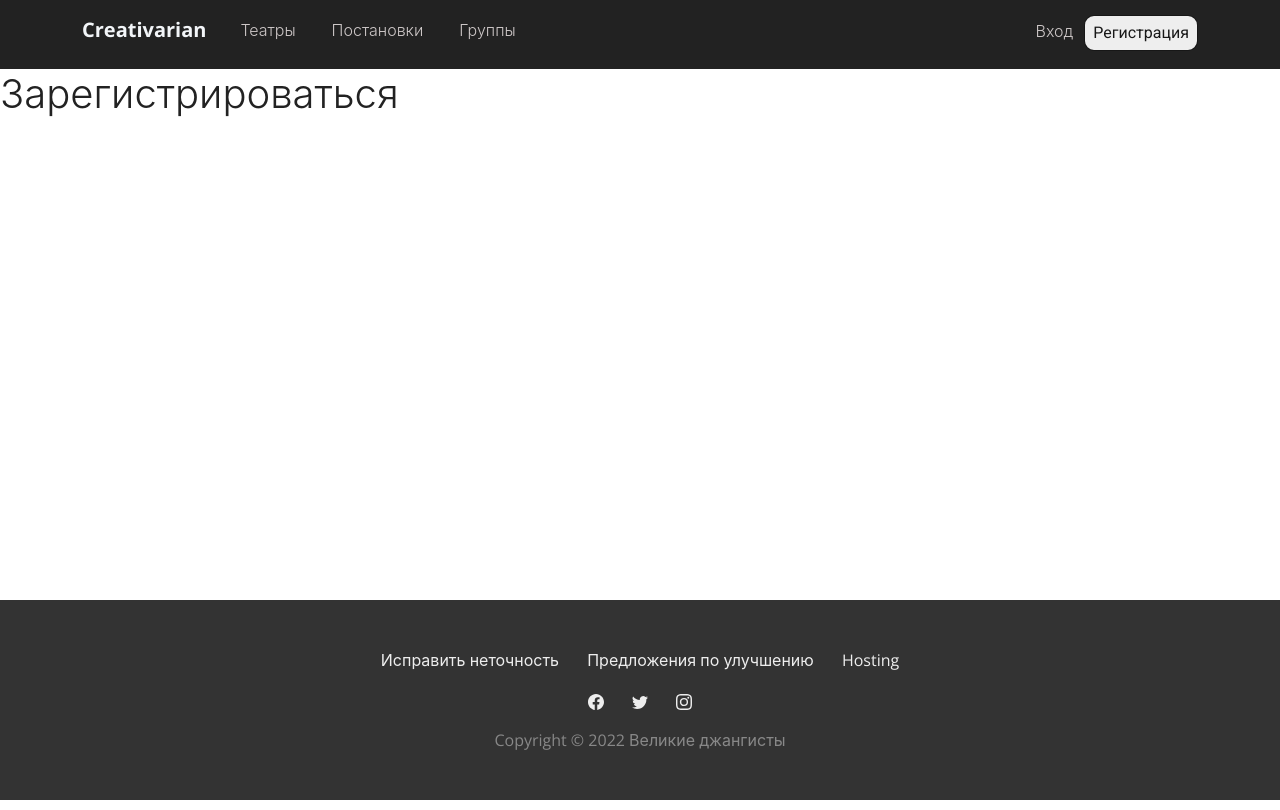
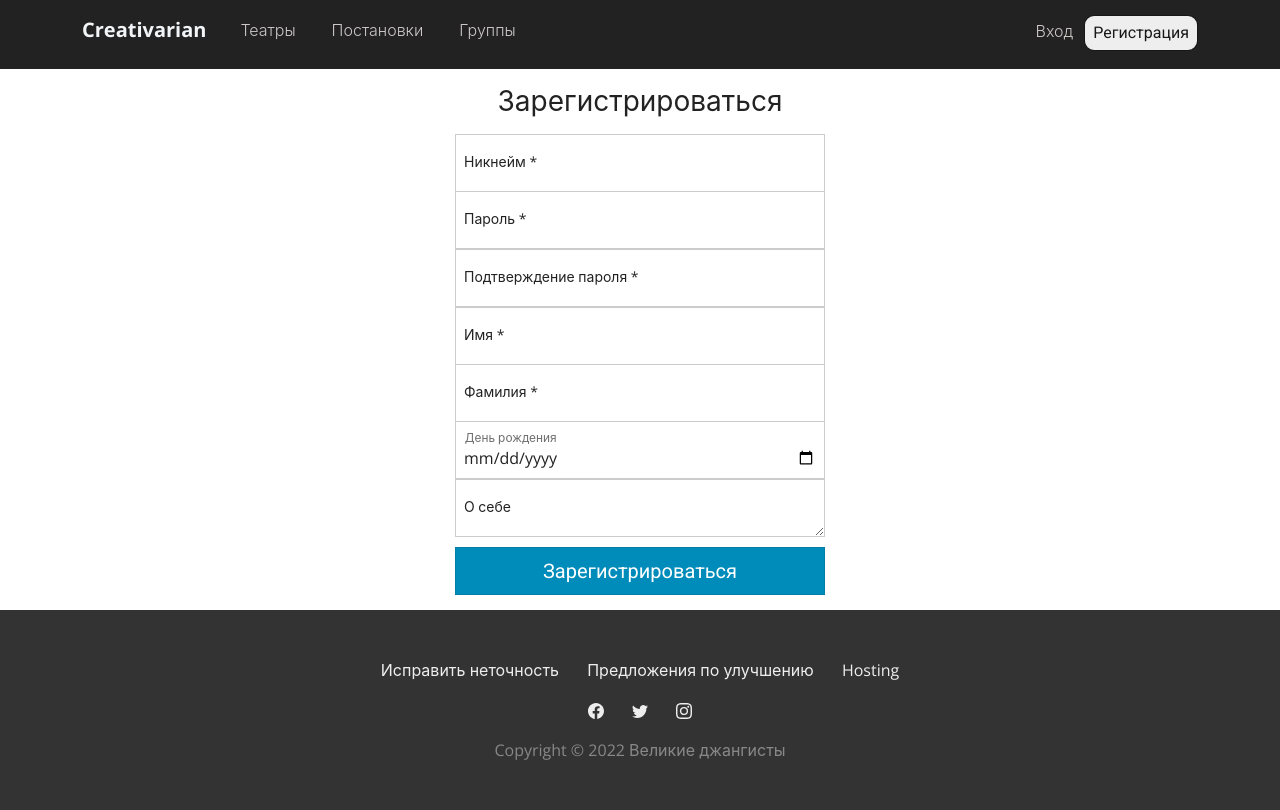
Before and after one commit to Nytrock/Tredio, a Django app: page /auth/signup/ in a window 1280 px wide. Run offline with Django 4.2, Linux system fonts and the light colour scheme; some libraries are stand-ins or nearby versions.

Commit message:
Add registration and Danila's forms

```diff
--- a/static_dev/css/styles.css
+++ b/static_dev/css/styles.css
@@ -19,11 +19,6 @@
   border-bottom-left-radius: 0;
 }
 
-.form-signin input[type="password"] {
-  margin-bottom: 10px;
-  border-top-left-radius: 0;
-  border-top-right-radius: 0;
-}
 
 .btn-margin{
     margin-top: 10px;
@@ -32,3 +27,7 @@
 .text-center-vertical{
     margin: auto;
 }
+
+.registration{
+    max-width: 400px;
+}
--- a/templates/includes/form-login.html
+++ b/templates/includes/form-login.html
@@ -2,9 +2,18 @@
 
  {% for field in form%}
     <div class="form-floating">
-      <input type="{{ field.field.widget.input_type }}" name="{{ field.html_name }}" class="form-control" id="{{ field.id_for_label }}" placeholder="Password">
+      {% if field.html_name == "birthday" %}
+        <input type="date" name="{{ field.html_name }}" class="form-control" id="{{ field.id_for_label }}" placeholder="Password" {% if field.field.required %} required {% endif %}>
+      {% elif field.html_name == "description" %}
+        <textarea class="form-control" name="{{ field.html_name }}" cols="40" rows="10" id="{{ field.id_for_label }}" placeholder="Password"></textarea>
+      {% else %}
+        <input type="{{ field.field.widget.input_type }}" name="{{ field.html_name }}" class="form-control" id="{{ field.id_for_label }}" placeholder="Password">
+      {% endif %}
       <label for="{{ field.id_for_label }}">
         {{ field.label }}
+        {% if field.field.required %}
+            <span>*</span>
+        {% endif %}
     </label>
     </div>
 {% endfor %}
--- a/templates/users/signup.html
+++ b/templates/users/signup.html
@@ -1,5 +1,14 @@
 {% extends "base.html" %}
 {% block title %}Регистрация{% endblock %}
 {% block content %}
-    <h1>Зарегистрироваться</h1>
+    <main class="form-signin registration text-center">
+        <form action="." method="post">
+            {% csrf_token %}
+            <h1 class="h3 mb-3 fw-normal">Зарегистрироваться</h1>
+
+            {% include "includes/form-login.html" %}
+            {% include "includes/form-errors.html" %}
+            <button class="w-100 btn btn-lg btn-primary btn-margin" type="submit">Зарегистрироваться</button>
+        </form>
+    </main>
 {% endblock %}
--- /dev/null
+++ b/users/forms.py
@@ -0,0 +1,46 @@
+from django import forms
+from django.contrib.auth import get_user_model
+from django.forms import ModelForm, widgets
+
+from .models import UserProfile
+
+User = get_user_model()
+
+
+class CustomUserCreationForm(ModelForm):
+    password1 = forms.CharField(label="Пароль", widget=forms.PasswordInput(attrs={"placeholder": "Пароль"}))
+    password2 = forms.CharField(
+        label="Подтверждение пароля", widget=forms.PasswordInput(attrs={"placeholder": "Подтвеждение пароля"})
+    )
+    first_name = forms.CharField(label="Имя")
+    last_name = forms.CharField(label="Фамилия")
+    birthday = forms.DateField(label="День рождения", required=False)
+    description = forms.CharField(widget=widgets.Textarea, label="О себе", required=False)
+
+    class Meta:
+        model = User
+        fields = ("username",)
+        widgets = {
+            "username": widgets.TextInput(
+                attrs={"minlength": 1, "maxlength": User._meta.get_field("username").max_length}
+            )
+        }
+
+        labels = {"username": "Никнейм"}
+
+    def __init__(self, *args, **kwargs):
+        super(CustomUserCreationForm, self).__init__(*args, **kwargs)
+        self.fields["first_name"].initial = UserProfile._meta.get_field("first_name")
+        self.fields["last_name"].initial = UserProfile._meta.get_field("last_name")
+        self.fields["birthday"].initial = UserProfile._meta.get_field("birthday")
+        self.fields["description"].initial = UserProfile._meta.get_field("description")
+
+    def clean_password2(self):
+        password1 = self.cleaned_data.get("password1")
+        password2 = self.cleaned_data.get("password2")
+
+        if not password2:
+            raise forms.ValidationError("You must confirm your password")
+        if password1 != password2:
+            raise forms.ValidationError("Your passwords do not match")
+        return password2
--- a/users/views.py
+++ b/users/views.py
@@ -1,4 +1,9 @@
-from django.views.generic import TemplateView
+from django.contrib.auth import get_user_model
+from django.shortcuts import redirect
+from django.views.generic import FormView, TemplateView
+
+from .forms import CustomUserCreationForm
+from .models import UserProfile
 
 
 class ProfileView(TemplateView):
@@ -17,5 +22,21 @@
     template_name = "users/profile_actor.html"
 
 
-class SignupView(TemplateView):
+class SignupView(FormView):
     template_name = "users/signup.html"
+    form_class = CustomUserCreationForm
+    success_url = "users:login"
+
+    def form_valid(self, form):
+        User = get_user_model()
+        user = User.objects.create_user(username=form.cleaned_data["username"], password=form.cleaned_data["password2"])
+        UserProfile.objects.create(
+            user_id=user.id,
+            first_name=form.cleaned_data["first_name"],
+            last_name=form.cleaned_data["last_name"],
+            birthday=form.cleaned_data["birthday"],
+            description=form.cleaned_data["description"],
+            experience=0,
+            rank_id=1,
+        )
+        return redirect("users:login")
```
Also changed, not shown: group/forms.py (added, +9 -0 lines), theatres/forms.py (added, +20 -0 lines).
